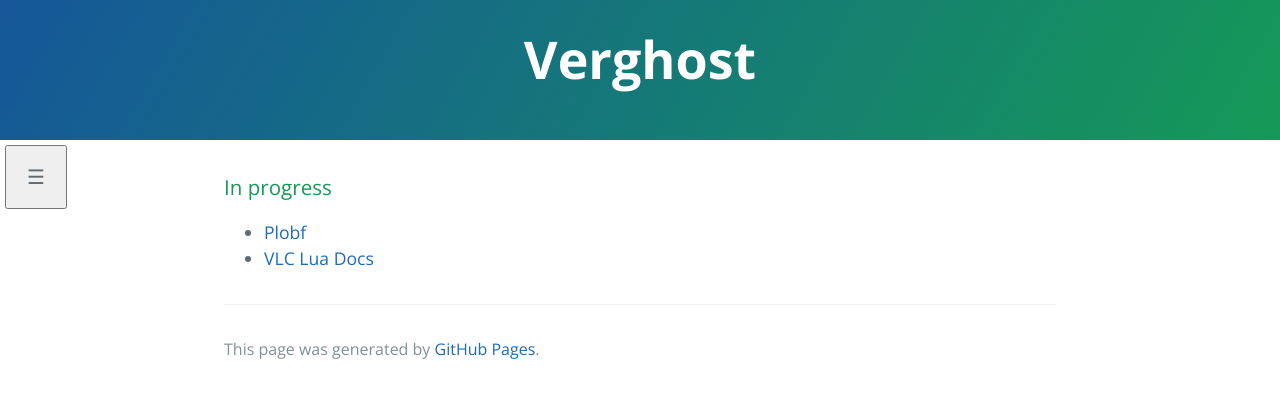
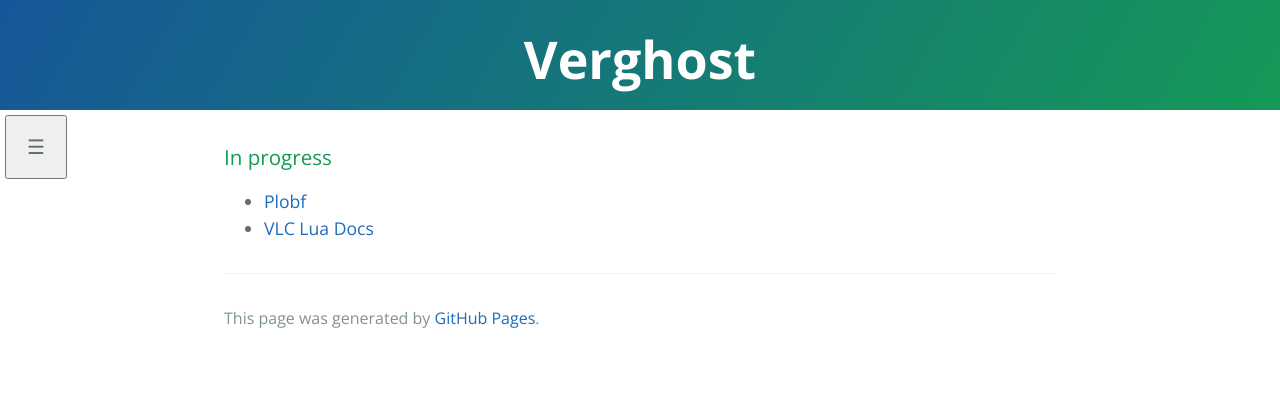
Before and after one commit to verghost/verghost, a Jekyll site: the page built from index.md, in a window 1280 px wide. Shown: the top 398 px of the page. Built offline with Jekyll 4.4.1, drawn with Linux system fonts in a browser that asks for light colours.

Commit message:
Update default.html

```diff
--- a/_layouts/default.html
+++ b/_layouts/default.html
@@ -72,7 +72,9 @@
   <body>
     <header class="page-header" role="banner" style="padding-top: 20px; padding-bottom: 10px;">
         <h1 class="project-name">{{ page.title | default: site.title | default: site.github.repository_name }}</h1>
-        <h2 class="project-tagline">{{ testlist | default: site.description | default: site.github.project_tagline }}</h2>
+	    {% if testlist %}
+        <h2 class="project-tagline">{{ "debug" | default: site.description | default: site.github.project_tagline }}</h2>
+	    {% endif %}
     </header>
     <nav id="vgsidebar">
 	  <div id="sidebar-icon">
```
